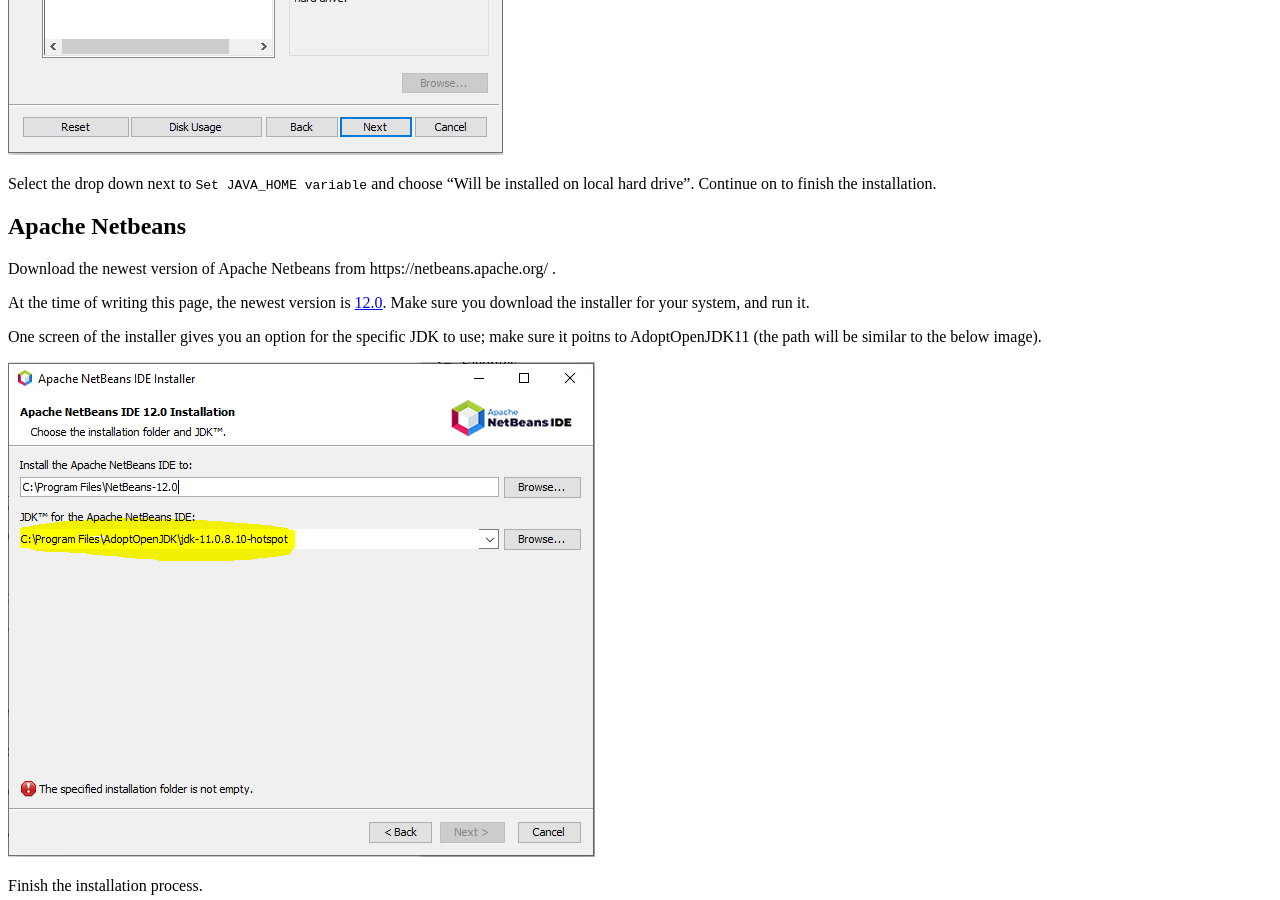
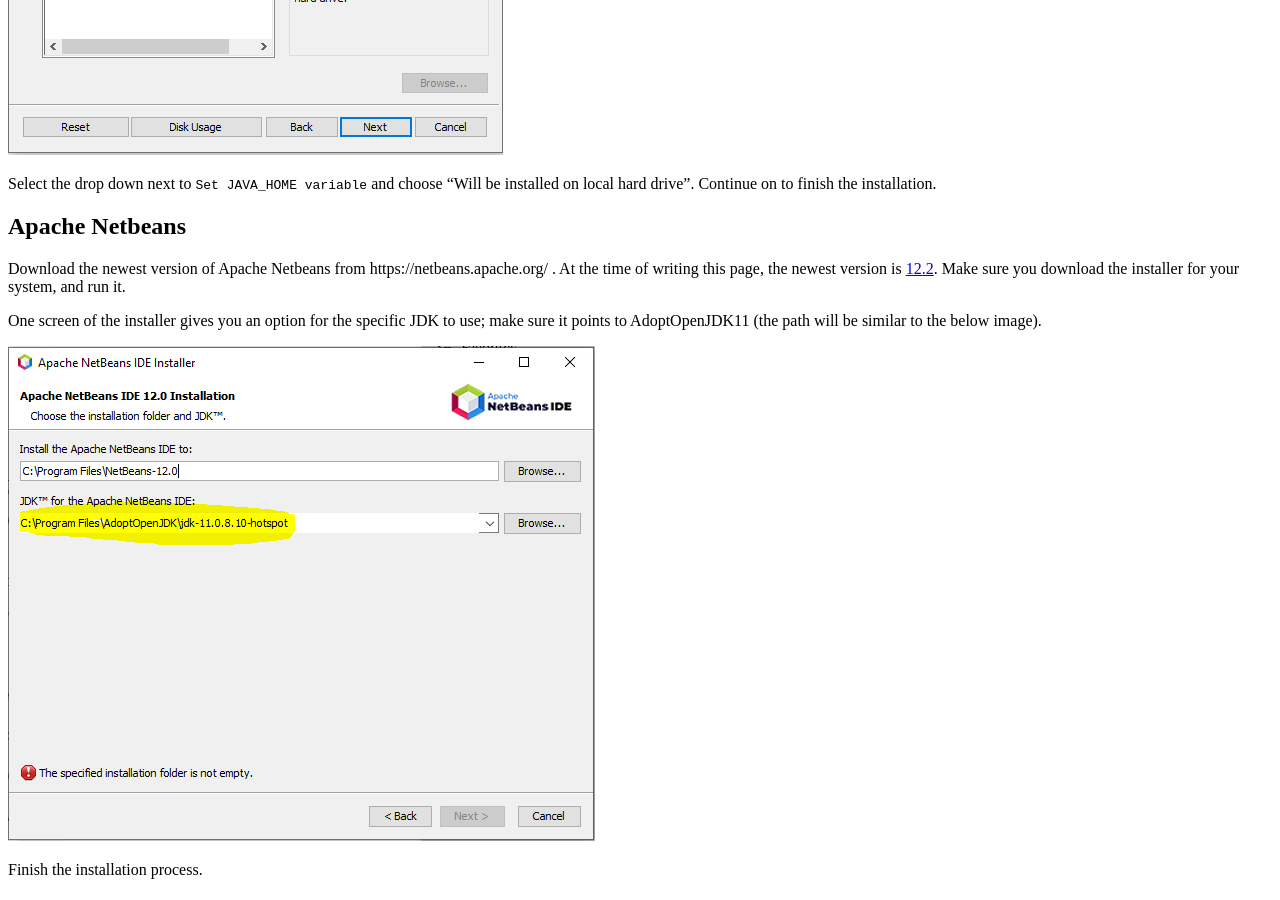
Before and after one commit to neloe/course-info, a Jekyll site: the page built from _data-structures/devchain.md, in a window 1280 px wide and 900 px high, scrolled down 916 px. Built offline with Jekyll 4.4.1, drawn with Linux system fonts in a browser that asks for light colours; nearby versions of some CDN libraries.

Commit message:
Update instructions for Netbeans 12.2

```diff
--- a/_data-structures/devchain.md
+++ b/_data-structures/devchain.md
@@ -22,11 +22,10 @@
 ## Apache Netbeans
 
 Download the newest version of Apache Netbeans from https://netbeans.apache.org/ .
-
-At the time of writing this page, the newest version is [12.0](https://netbeans.apache.org/download/nb120/nb120.html).
+At the time of writing this page, the newest version is [12.2](https://netbeans.apache.org/download/nb122/nb122.html).
 Make sure you download the installer for your system, and run it.
 
-One screen of the installer gives you an option for the specific JDK to use; make sure it poitns to AdoptOpenJDK11 (the path will be similar to the below image).
+One screen of the installer gives you an option for the specific JDK to use; make sure it points to AdoptOpenJDK11 (the path will be similar to the below image).
 
 ![AdoptOpenJDK Path]({{ "assets/img/jdk_nb/select_jdk.PNG" | relative_url }})
 
```
